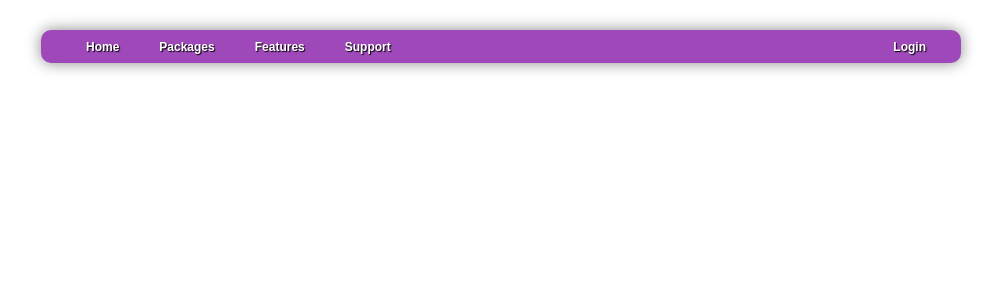
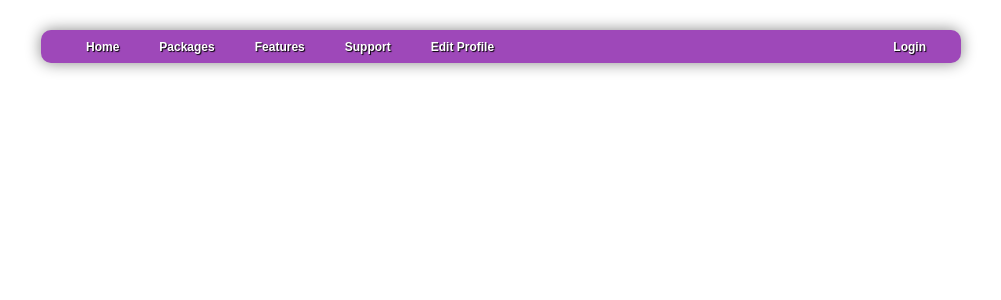
Before and after one commit to Band1to/referralbuddy, a Django app: template pages/templates/support.html in a window 1280 px wide. Shown: the top 300 px of the page, without its empty margins (139-1140 px from the left). Run offline with Django 3.2, Linux system fonts and the light colour scheme; the template is opened without the code that fills it, so the values that code supplies are empty; some libraries are stand-ins or nearby versions; some web fonts are replaced.

Commit message:
added link to edit profile when no profile exists

```diff
--- a/pages/templates/base_site.html
+++ b/pages/templates/base_site.html
@@ -56,7 +56,7 @@
 						<a href="{% url support %}">Support</a><!-- Begin 5 columns Item (the 'quotes for django 1.5')-->
 					</li><!-- End 5 columns Item -->
 					{%if user.is_authenticated and user.get_profile%}
-					{%if user.is_authenticated and user.get_profile.is_organization%}
+						{%if user.get_profile.is_organization%}
 							<li>
 								<a href="#">Organization</a><!-- Begin 5 columns Item -->
 								<ul class="submenu">
@@ -73,7 +73,7 @@
 
 							</li><!-- End 5 columns Item -->
 						{%endif%}
-					{%if user.is_authenticated and not user.get_profile.is_organization%}
+						{%if not user.get_profile.is_organization%}
 							<li>
 								<a href="#">Individuals</a>
 								<ul class="submenu" style="width:125px;height:30px;">
@@ -81,6 +81,8 @@
 								</ul><!-- Begin 5 columns Item -->
 							</li><!-- End 5 columns Item -->
 						{%endif%}
+					{%else%}
+						<li><a href="{% url edit_profile %}">Edit Profile</a></li>
 					{%endif%}
 					{%if user.is_authenticated%}
 					<li style="float:right;">
```
Also changed, not shown: mailer.py (+0 -17 lines). Lines whose indentation alone changed are shown as unchanged.
